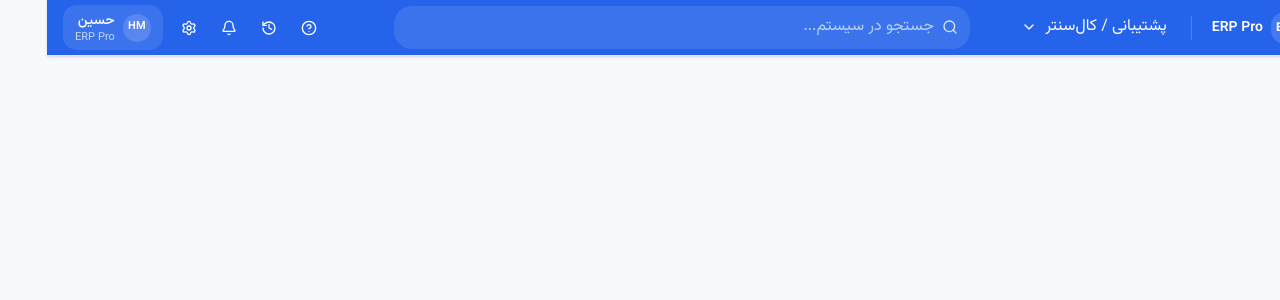
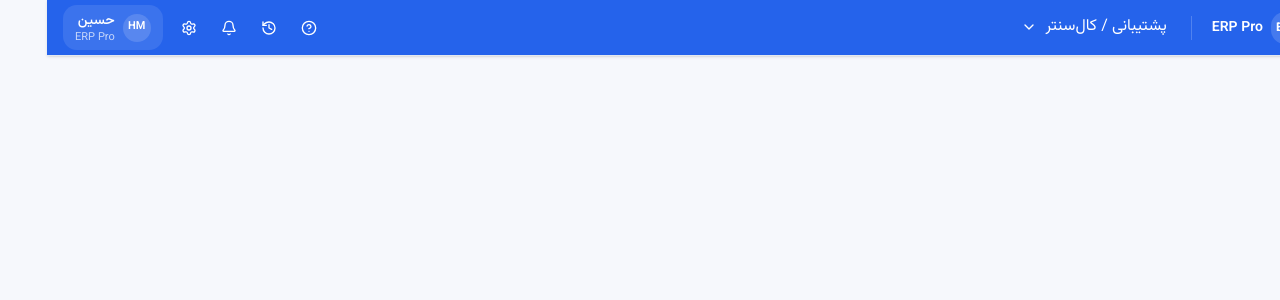
Before and after one commit to hosseincollege/erp-front, a Next.js app: page / in a window 1280 px wide. Shown: the top 300 px of the page. Built offline with nearby package versions, Linux system fonts and the light colour scheme.

Commit message:
Final working

```diff
--- a/src/app/(workspace)/tickets/page.tsx
+++ b/src/app/(workspace)/tickets/page.tsx
@@ -15,18 +15,6 @@ import { statusConfig } from '@/lib/ticket-constants';
 
 const API_BASE_URL = process.env.NEXT_PUBLIC_API_BASE_URL || 'http://localhost:3006';
 
-type TicketStatus =
-  | 'NEW'
-  | 'OPEN'
-  | 'IN_PROGRESS'
-  | 'PENDING_CUSTOMER'
-  | 'PENDING_VENDOR'
-  | 'PENDING_FIELD_TEAM'
-  | 'MONITORING'
-  | 'RESOLVED'
-  | 'CLOSED'
-  | 'REOPENED'
-  | 'CANCELED';
 
 type TicketPriority = 'LOW' | 'MEDIUM' | 'HIGH' | 'URGENT' | 'CRITICAL';
 
--- a/src/components/layout/top-header.tsx
+++ b/src/components/layout/top-header.tsx
@@ -25,17 +25,6 @@ export function TopHeader() {
         <div className="hidden h-6 w-px bg-white/20 md:block" />
 
         <ModuleSwitcher />
-
-        <div className="mx-auto hidden w-full max-w-xl md:block">
-          <label className="flex items-center gap-2 rounded-lg bg-white/10 px-3 py-2">
-            <Search className="h-4 w-4 shrink-0 text-white/80" />
-            <input
-              type="text"
-              placeholder="جستجو در سیستم..."
-              className="w-full bg-transparent text-sm text-white outline-none placeholder:text-white/65"
-            />
-          </label>
-        </div>
 
         <div className="mr-auto flex items-center gap-1">
           <button
```
